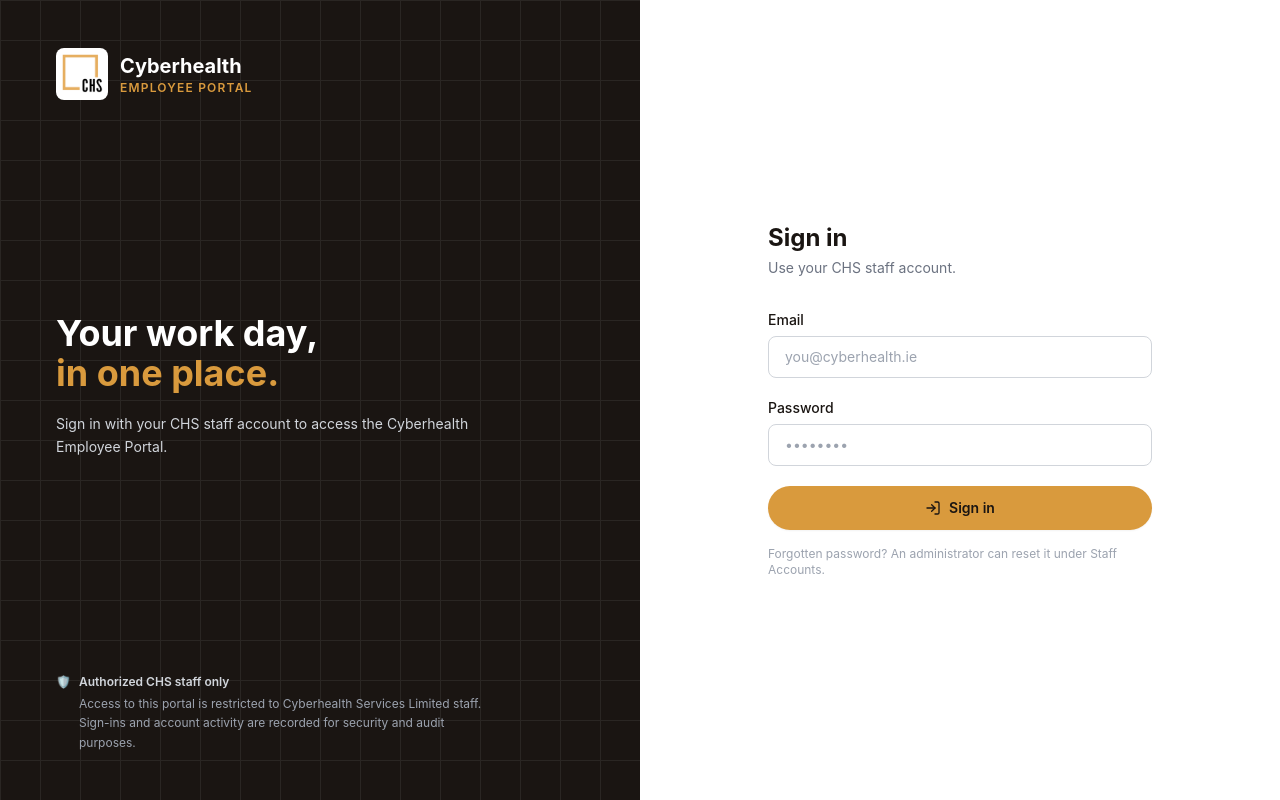
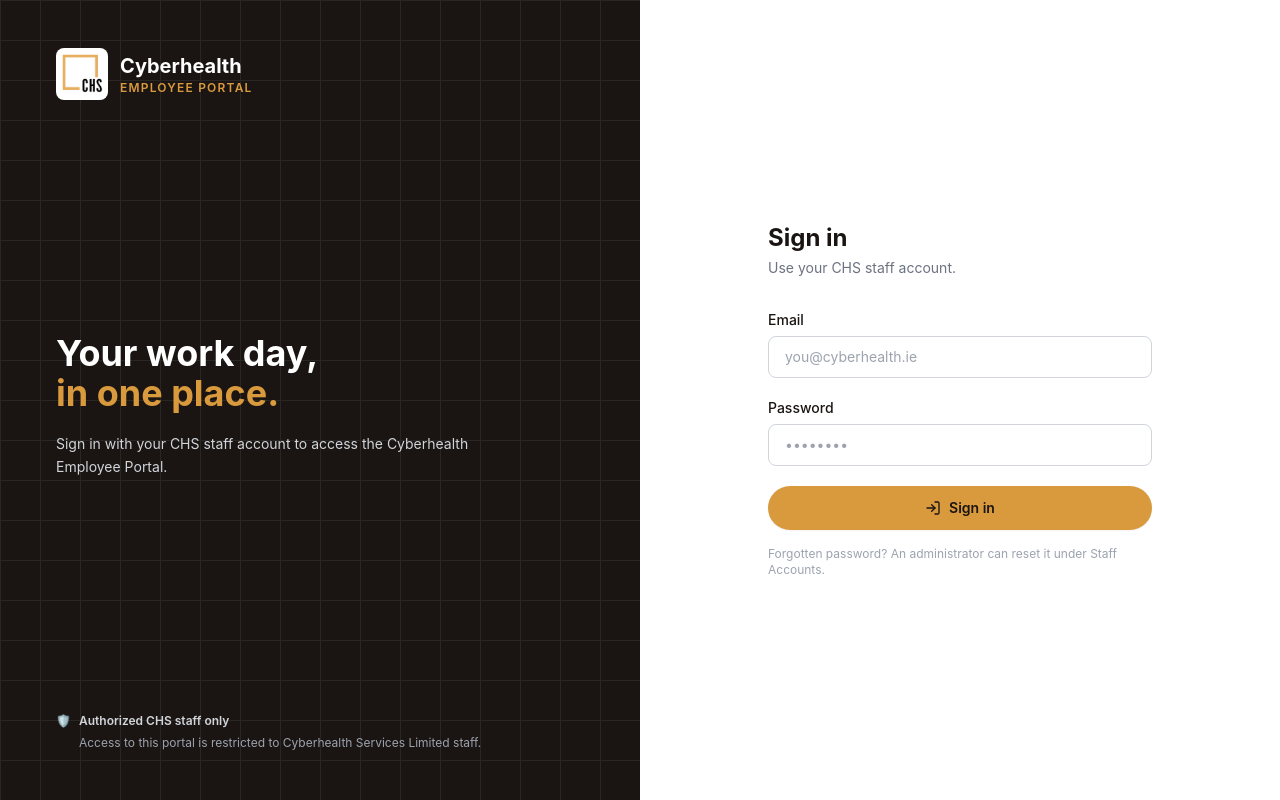
Before and after one commit to Airamae1129/chs-employee-portal-local, a Next.js app in the folder apps/web/: page /login in a window 1280 px wide. Built offline with nearby package versions, Linux system fonts and the light colour scheme; no server answers.

Commit message:
Remove the audit-recording sentence from the sign-in notice
Co-Authored-By: Claude Sonnet 5 <noreply@anthropic.com>

```diff
--- a/apps/web/src/components/LoginSplit.tsx
+++ b/apps/web/src/components/LoginSplit.tsx
@@ -64,8 +64,7 @@ export function LoginSplit({
           <div>
             <div className="font-semibold text-gray-300">Authorized CHS staff only</div>
             <div className="mt-0.5">
-              Access to this portal is restricted to Cyberhealth Services Limited staff. Sign-ins and account activity are
-              recorded for security and audit purposes.
+              Access to this portal is restricted to Cyberhealth Services Limited staff.
             </div>
           </div>
         </div>
```
